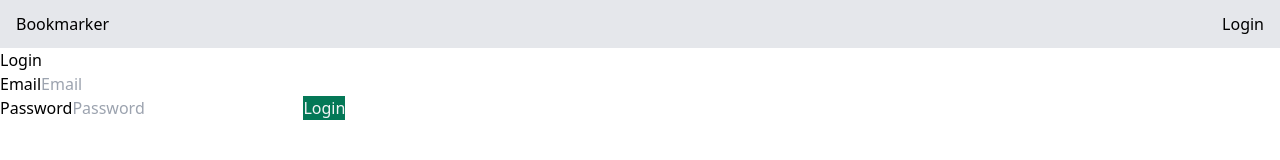
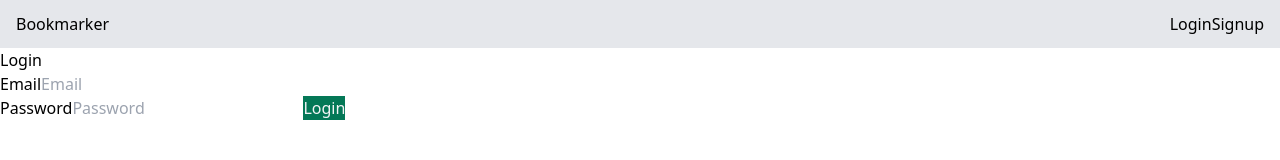
Before and after one commit to timjonez/bookmarks, a Nuxt app in the folder front-end/: page /login in a window 1280 px wide. Shown: the top 160 px of the page. Built offline with nearby package versions, Linux system fonts and the light colour scheme.

Commit message:
[front-end/comps/NavBar] add link to register page

```diff
--- a/front-end/components/NavBar.vue
+++ b/front-end/components/NavBar.vue
@@ -6,6 +6,7 @@
       </nuxt-link>
       <div class="">
         <nuxt-link to="/login">Login</nuxt-link>
+        <nuxt-link to="/register">Signup</nuxt-link>
       </div>
     </nav>
   </header>
```
